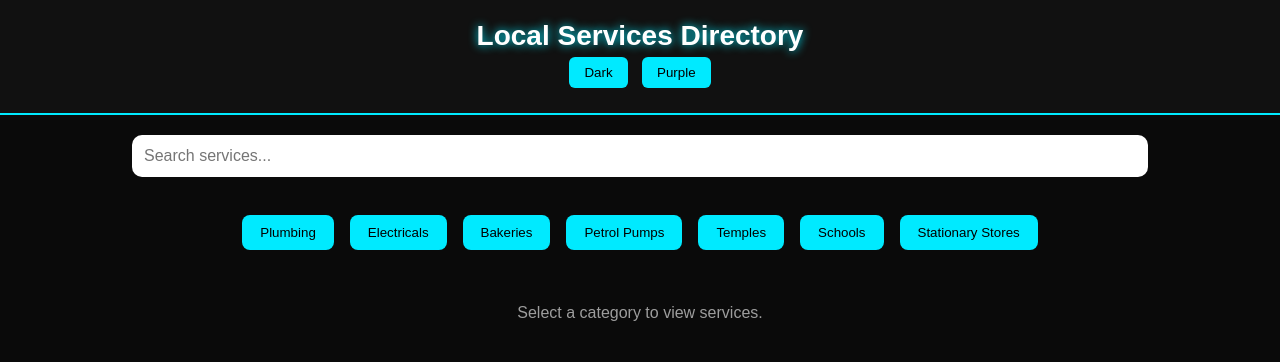
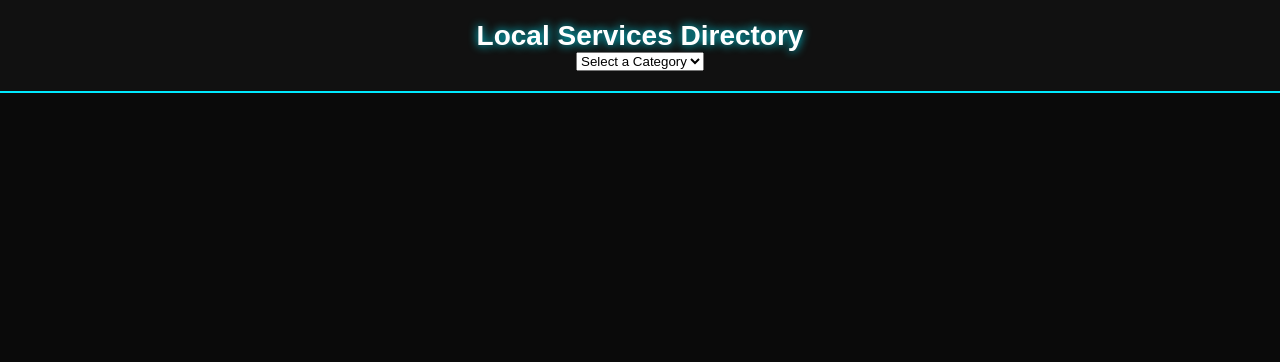
Before and after one commit to snithishkumar28092006-hash/local-services-directory, a plain HTML site: page index.html in a window 1280 px wide. Drawn offline with Linux system fonts and the light colour scheme.

Commit message:
Refactor index.html structure and remove duplicates

```diff
--- a/index.html
+++ b/index.html
@@ -6,37 +6,25 @@
 <title>Local Services Directory</title>
 <link rel="stylesheet" href="style.css">
 </head>
-
 <body>
-
 <header>
 <h1>Local Services Directory</h1>
-
-        <div class="theme-buttons">
-            <button onclick="changeTheme('dark')">Dark</button>
-            <button onclick="changeTheme('purple')">Purple</button>
-        </div>
+<select id="categorySelect" onchange="loadCategory()">
+<option value="">Select a Category</option>
+<option value="plumbing">Plumbing</option>
+<option value="electricals">Electricals</option>
+<option value="bakerys">Bakerys</option>
+<option value="petrolpumps">Petrol Pumps</option>
+<option value="temples">Temples</option>
+<option value="schools">Schools</option>
+<option value="stationary">Stationary Stores</option>
+</select>
 </header>
 
-    <section class="search-section">
-        <input type="text" id="searchBox" placeholder="Search services..." onkeyup="searchItems()">
-    </section>
 
-    <section class="categories">
-        <button onclick="loadCategory('plumbing')">Plumbing</button>
-        <button onclick="loadCategory('electricals')">Electricals</button>
-        <button onclick="loadCategory('bakeries')">Bakeries</button>
-        <button onclick="loadCategory('petrolpumps')">Petrol Pumps</button>
-        <button onclick="loadCategory('temples')">Temples</button>
-        <button onclick="loadCategory('schools')">Schools</button>
-        <button onclick="loadCategory('stationery')">Stationary Stores</button>
-    </section>
+<section id="serviceList" class="card-container"></section>
 
-    <section id="serviceList" class="service-list">
-        <p class="placeholder">Select a category to view services.</p>
-    </section>
 
 <script src="script.js"></script>
-
 </body>
 </html>
```
Lines whose indentation alone changed are shown as unchanged.
